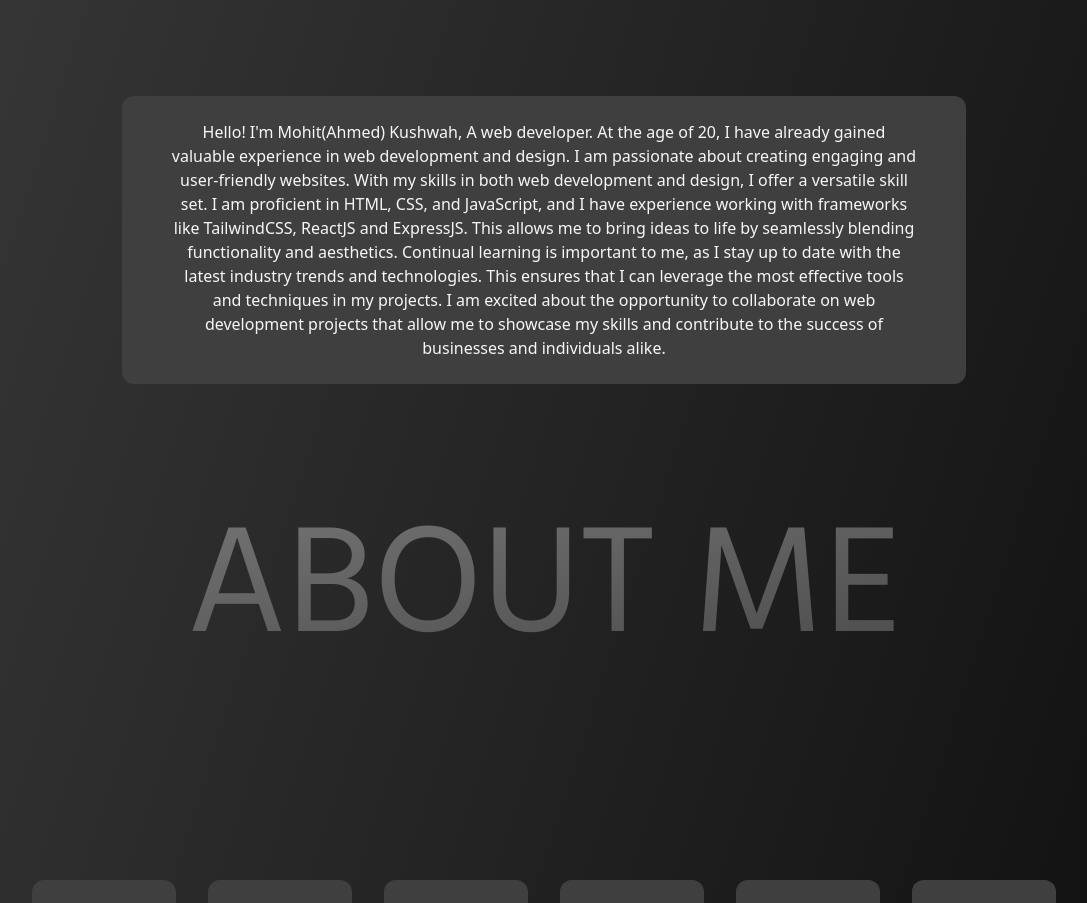
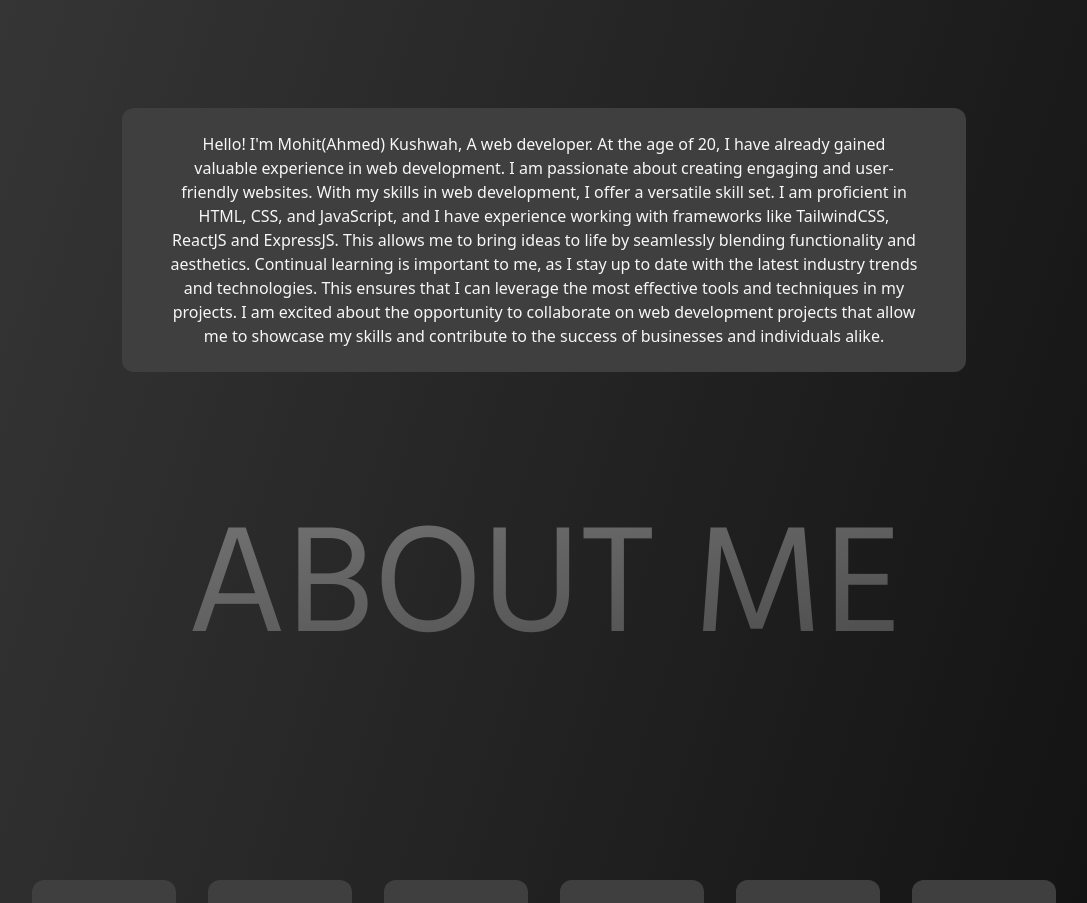
Before and after one commit to besharamcode/besharamcode-portfolio, a React (Vite) app: page / in a window 1280 px wide. Shown: the part 960-1863 px from the top of the page, without its empty margins (96-1183 px from the left). Built offline with nearby package versions, Linux system fonts and the light colour scheme.

Commit message:
changes commite

```diff
--- a/src/components/About.jsx
+++ b/src/components/About.jsx
@@ -14,9 +14,9 @@ const About = () => {
       <div className="text md:w-3/4  bg-btn sm:px-12 sm:py-6 px-6 py-8 rounded-xl ">
         <p className="text-text text-center mx-auto ">
           Hello! I'm Mohit(Ahmed) Kushwah, A web developer. At the age of 20, I
-          have already gained valuable experience in web development and design.
+          have already gained valuable experience in web development.
           I am passionate about creating engaging and user-friendly websites.
-          With my skills in both web development and design, I offer a versatile
+          With my skills in web development, I offer a versatile
           skill set. I am proficient in HTML, CSS, and JavaScript, and I have
           experience working with frameworks like TailwindCSS, ReactJS and
           ExpressJS. This allows me to bring ideas to life by seamlessly
```
